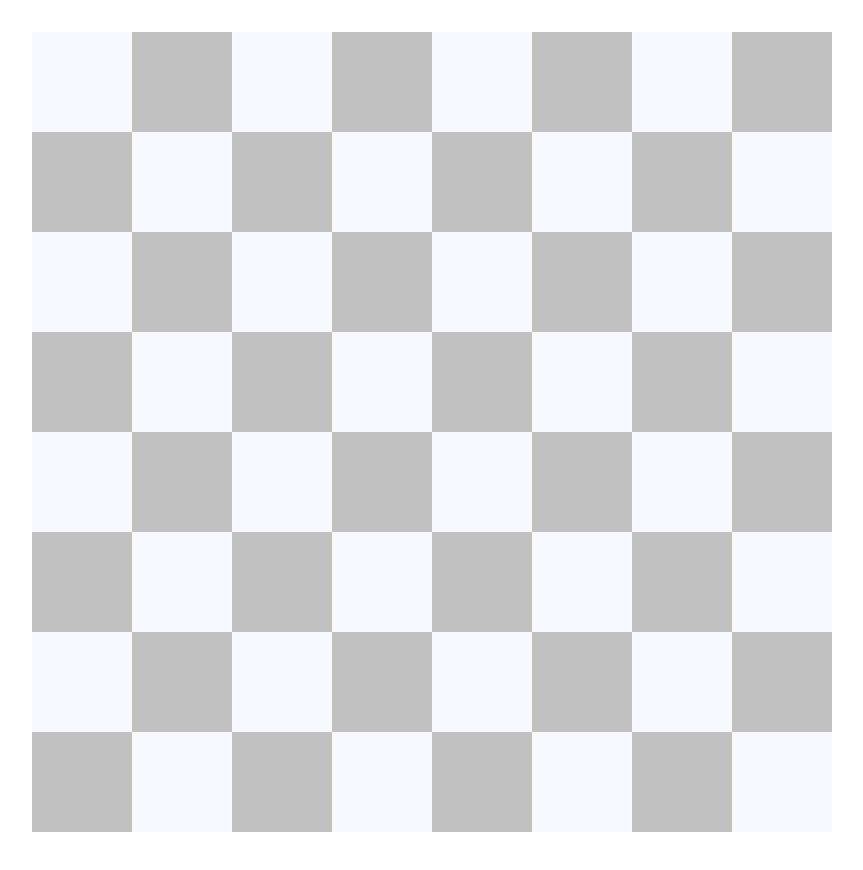
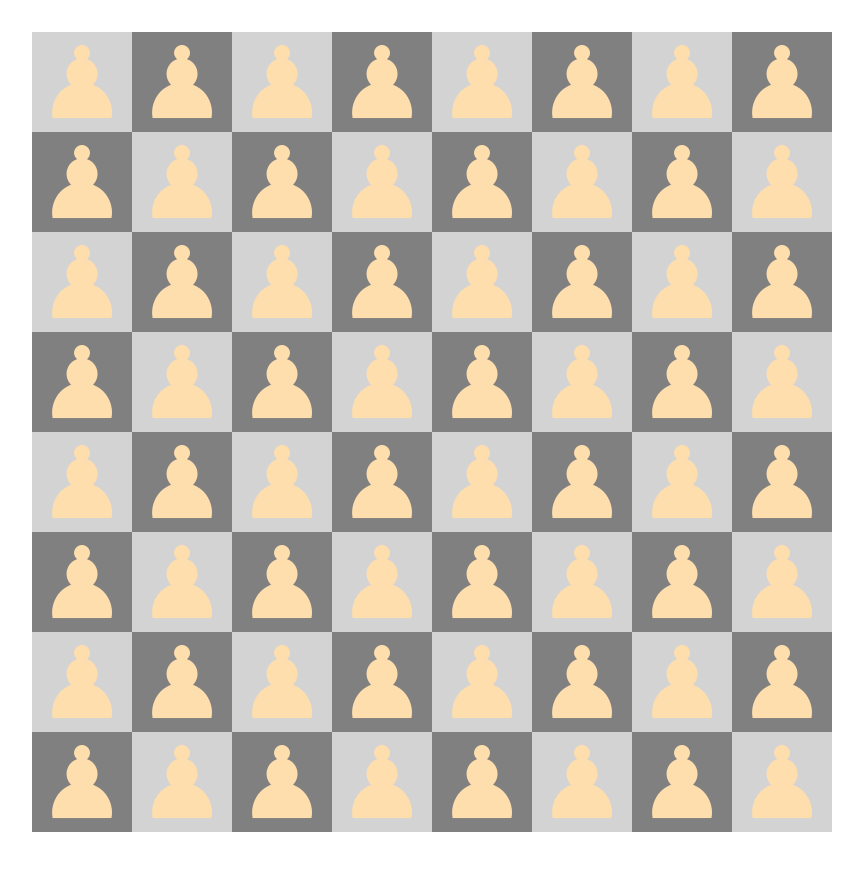
Before and after one commit to samHumeniuk/Chess-Validator, a React (Vite) app in the folder chessvalidator.client/: page / in a window 1280 px wide. Shown: the whole page, without its empty margins (208-1071 px from the left). Built offline with nearby package versions, Linux system fonts and the light colour scheme.

Commit message:
Adding pieces to the board

```diff
--- /dev/null
+++ b/chessvalidator.client/src/chessPiece/ChessPiece.css
@@ -0,0 +1,13 @@
+.chess-piece {
+    line-height: 1;
+    font-size: 100cqh;
+}
+
+
+.chess-piece-white {
+    color: navajoWhite;
+}
+
+.chess-piece-black {
+    color: darkSeaGreen;
+}
--- /dev/null
+++ b/chessvalidator.client/src/chessPiece/ChessPiece.tsx
@@ -0,0 +1,43 @@
+
+import { Colour } from '../types/colour';
+import { ChessPieceType } from '../types/chessPieceType';
+import './ChessPiece.css';
+
+
+type ChessPieceProps = {
+    colour?: Colour
+    chessPieceType?: ChessPieceType
+}
+
+function ChessPiece(props: ChessPieceProps) {
+
+    const getUnicodeChessPiece = (piece?: ChessPieceType): string => {
+        switch (piece) {
+            case ChessPieceType.King:
+                return '♔';
+            case ChessPieceType.Queen:
+                return '♕';
+            case ChessPieceType.Rook:
+                return '♖';
+            case ChessPieceType.Bishop:
+                return '♗';
+            case ChessPieceType.Knight:
+                return '♘';
+            case ChessPieceType.Pawn:
+                return '♟';
+            default:
+                return '';
+        }
+    }
+
+    var className = `chess-piece chess-piece-${props.colour}`;
+    return (
+        <div className={className}>
+            {getUnicodeChessPiece(props.chessPieceType)}
+        </div>
+    )
+
+
+}
+
+export default ChessPiece;
--- a/chessvalidator.client/src/chessSquare/ChessSquare.css
+++ b/chessvalidator.client/src/chessSquare/ChessSquare.css
@@ -2,12 +2,15 @@
 .chess-square {
     width: 100px;
     height: 100px;
+    /*needed so that the font size of the pieces can adjust based on the size of the squares*/
+    container-type: size;
+    resize: horizontal;
 }
 
 .chess-square.white {
-    background-color: ghostwhite;
+    background-color:lightgrey;
 }
 
 .chess-square.black {
-    background-color: silver;
+    background-color: grey;
 }
--- a/chessvalidator.client/src/chessSquare/ChessSquare.tsx
+++ b/chessvalidator.client/src/chessSquare/ChessSquare.tsx
@@ -1,5 +1,7 @@
 import './ChessSquare.css';
 import { Colour } from '../types/colour';
+import ChessPiece from '../chessPiece/ChessPiece';
+import { ChessPieceType } from '../types/chessPieceType';
 
 
 type ChessSquareProps = {
@@ -12,6 +14,7 @@ function ChessSquare(props : ChessSquareProps) {
     const className = `chess-square ${GetCheckeredColour(props.xCoordinate, props.yCoordinate)}`
     const chessSquare =
         <div className={className} data-x-coordinate={props.xCoordinate} data-y-coordinate={props.yCoordinate}>
+            <ChessPiece colour={Colour.White} chessPieceType={ChessPieceType.Pawn} />
         </div>
 
     return (
--- /dev/null
+++ b/chessvalidator.client/src/types/chessPieceType.ts
@@ -0,0 +1,10 @@
+enum ChessPieceType {
+    Pawn = "pawn",
+    Bishop = "black",
+    Knight = "knight",
+    Rook = "rook",
+    Queen = "queen",
+    King = "king"
+}
+
+export { ChessPieceType };
```
